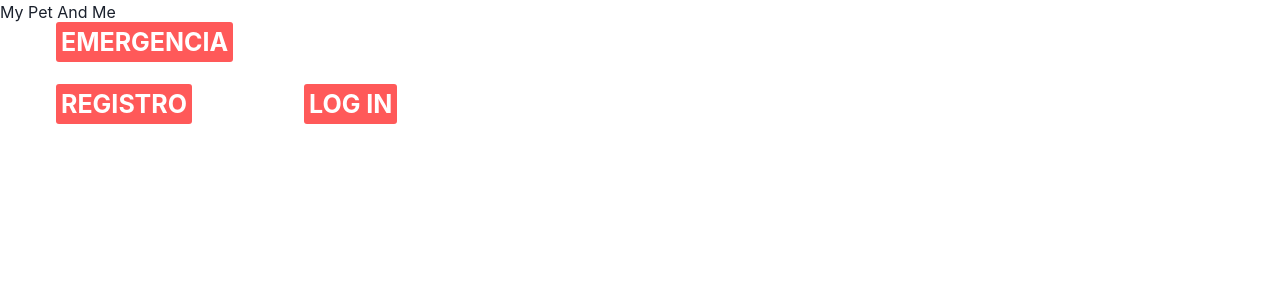
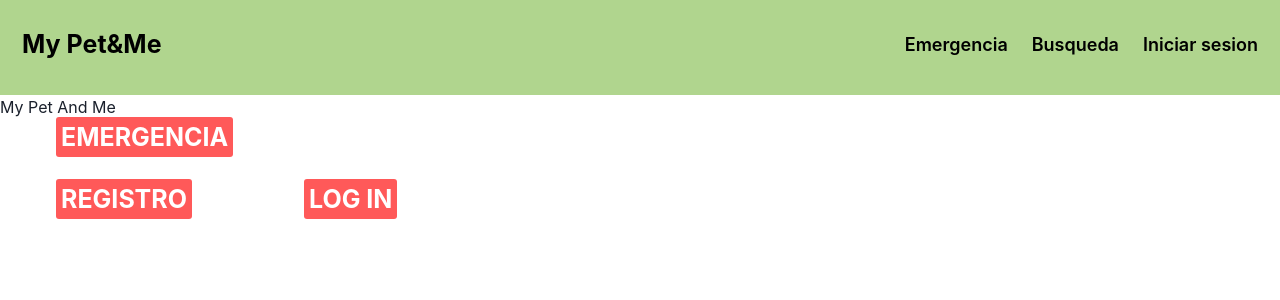
Before and after one commit to alv18051/Ing.Soft1_MyPet-Me, a React (Create React App) app: page / in a window 1280 px wide. Before the commit this address led to /main. Shown: the top 300 px of the page. Built offline with nearby package versions, Linux system fonts and the light colour scheme.

Commit message:
implementando rutas para nav bar

```diff
--- a/package.json
+++ b/package.json
@@ -12,6 +12,7 @@
     "framer-motion": "^6.3.0",
     "react": "^17.0.2",
     "react-dom": "^17.0.2",
+    "react-router-dom": "^6.3.0",
     "react-scripts": "5.0.0",
     "web-vitals": "^2.1.4"
   },
--- a/src/App.js
+++ b/src/App.js
@@ -18,12 +18,14 @@
 // -> Importar los paquetes importantes
 import React, { useEffect, useState } from "react";
 import ReactDOM from "react-dom";
+import { Route, Routes, useLocation, useNavigate } from 'react-router-dom';
 // ---------------------------------------------------------------------------------------
 
 // ---------------------------------------------------------------------------------------
 // -> Importar el resto de las páginas
 import Main from "./pages/Main";
 import Emergency from "./pages/Emergency";
+import HeaderComponent from "./pages/HeaderComponent";
 import Login from "./pages/Login";
 import Popup from "./pages/Popup";
 import Search from "./pages/Search";
@@ -33,79 +35,17 @@ import Register from "./pages/Register"
 
 function App() {
 
-  const [currentPage, setCurrentPage] = useState("#main")
 
-  useEffect(() => {
-    window.history.pushState({}, '', '/main')
-  })
-
-  // -> Página Principal ----------------------------------------------------------------
-  if(currentPage === '#main'){
-    return (
-      <Main
-        setCurrentPage={setCurrentPage}
-      />
-    )
-  }
-
-  // -> Página Principal ----------------------------------------------------------------
-  if(currentPage === '#emergency'){
-    return (
-      <Emergency
-        setCurrentPage={setCurrentPage}
-      />
-    )
-  }
-
-  // -> Página Principal ----------------------------------------------------------------
-  if(currentPage === '#login'){
-    return (
-      <Login
-        setCurrentPage={setCurrentPage}
-      />
-    )
-  }
-
-  // -> Página Principal ----------------------------------------------------------------
-  if(currentPage === '#popup'){
-    return (
-      <Popup
-        setCurrentPage={setCurrentPage}
-      />
-    )
-  }
-
-  // -> Página Principal ----------------------------------------------------------------
-  if(currentPage === '#search'){
-    return (
-      <Search
-        setCurrentPage={setCurrentPage}
-      />
-    )
-  }
-
-  // -> Página Principal ----------------------------------------------------------------
-  if(currentPage === '#vetview'){
-    return (
-      <VetView
-        setCurrentPage={setCurrentPage}
-      />
-      )
-    }
-
-  if(currentPage === '#register'){
-    return (
-      <Register
-        setCurrentPage={setCurrentPage}
-      />
-      )
-    }
 
   // -> Por si no se selecciono una de las páginas anteriores ---------------------------
   return (
-    <div className="App">
-      <h1>...</h1>
-    </div>
+    <Routes>
+    <Route path='/' element={<> <HeaderComponent/> <Main/>  </>}></Route>
+    <Route path='/emergency' element={<> <HeaderComponent/> <Emergency/>  </>}></Route>
+    <Route path='/search' element={<> <HeaderComponent/> <Search/>  </>}></Route>
+    <Route path='/login' element={<> <HeaderComponent/> <Register/>  </>}></Route>
+
+  </Routes>
   );
 }
 
--- /dev/null
+++ b/src/pages/HeaderComponent.js
@@ -0,0 +1,49 @@
+/**#######################################################################################
+ * Universidad del Valle de Guatemala
+ * Departamento de Ciencias de la Computación
+ * Ingeniería de Software 1 - Sección 10
+ *
+ * Me Pet & Me
+ * ! Emergency: Mostrar mapa y solicitar que se atienda a la mascota
+ *
+ * Integrantes:
+ * Cristian Laynez
+ * Elean Rivas
+ * Sara Paguaga
+ * Diego Ruiz
+ * Javier Alvarez
+ #######################################################################################*/
+
+import '../styles/index.css'
+import { Link, useNavigate } from "react-router-dom";
+
+ function HeaderComponent({setCurrentPage}) {
+
+     return (
+
+      <>
+      <nav class="header">
+         <a href="#default" class="logo">My Pet&Me</a>
+         <ul class="header-right">
+
+         <li className="option">
+            <Link to={"/emergency"}>Emergencia</Link>
+           </li>
+
+        <li className="option">
+            <Link to={"/search"}>Busqueda</Link>
+        </li>
+
+        <li className="option">
+            <Link to={"/login"}>Iniciar sesion</Link>
+        </li>
+
+         </ul>
+       </nav>
+
+         </>
+
+     );
+   }
+
+ export default HeaderComponent;
--- a/src/styles/index.css
+++ b/src/styles/index.css
@@ -25,3 +25,94 @@ code {
   font-weight: bold;
   text-decoration: none;
 }
+
+body {
+  margin: 0;
+  font-family: Arial, Helvetica, sans-serif;
+  background-color: #dfe1e1;
+}
+
+
+/* Style the header with a grey background and some padding */
+.header {
+  overflow: hidden;
+  background-color:#B0D58E;
+  padding: 20px 10px;
+}
+
+/* Style the header links */
+.header a {
+  float: left;
+  color: black;
+  text-align: center;
+  padding: 12px;
+  text-decoration: none;
+  font-size: 18px;
+  line-height: 25px;
+  border-radius: 4px;
+}
+
+/* Style the logo link (notice that we set the same value of line-height and font-size to prevent the header to increase when the font gets bigger */
+.header a.logo {
+  font-size: 25px;
+  font-weight: bold;
+}
+
+/* Change the background color on mouse-over */
+.header a:hover {
+  background-color: #B58ED5;
+  color: black;
+}
+
+/* Style the active/current link*/
+.header a.active {
+  background-color: #FF5959;
+  color: white;
+}
+
+/* Float the link section to the right */
+.header-right {
+  float: right;
+}
+
+/* Add media queries for responsiveness - when the screen is 500px wide or less, stack the links on top of each other */
+@media screen and (max-width: 500px) {
+  .header a {
+    float: none;
+    display: block;
+    text-align: left;
+  }
+  .header-right {
+    float: none;
+  }
+}
+
+.option {
+  display: inline-block;
+  font-size: 1.2rem;
+  font-weight: 600;
+}
+
+.displayInfo{
+  height: 80vmin;
+  width: 20vmax;
+  background-color: #ea9a64;
+  border-radius: 15px;
+  border-width: 10px;
+  border-color: white;
+  margin: 2vmin;
+  padding: 1%;
+  float: left;
+}
+
+.displayMap{
+  height: 80vmin;
+  width: 70vmax;
+  background-color: #B58ED5;
+  border-radius: 15px;
+  border-width: 10px;
+  border-color: white;
+  margin: 2vmin;
+  padding: 1%;
+  float: right;
+}
```
Also changed, not shown: src/index.js (+5 -3 lines), 1 other file (tests, documents, lock files or other folders).
